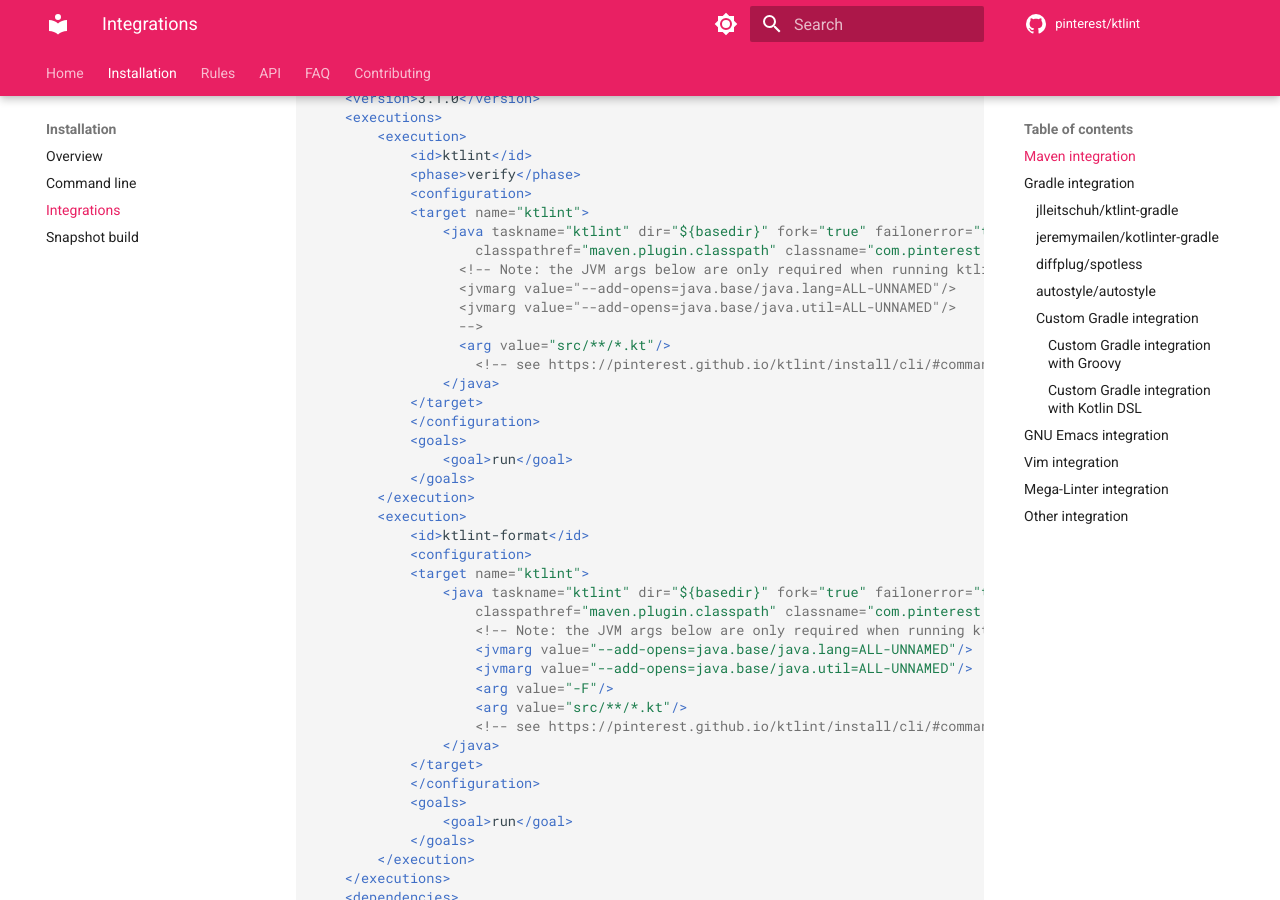
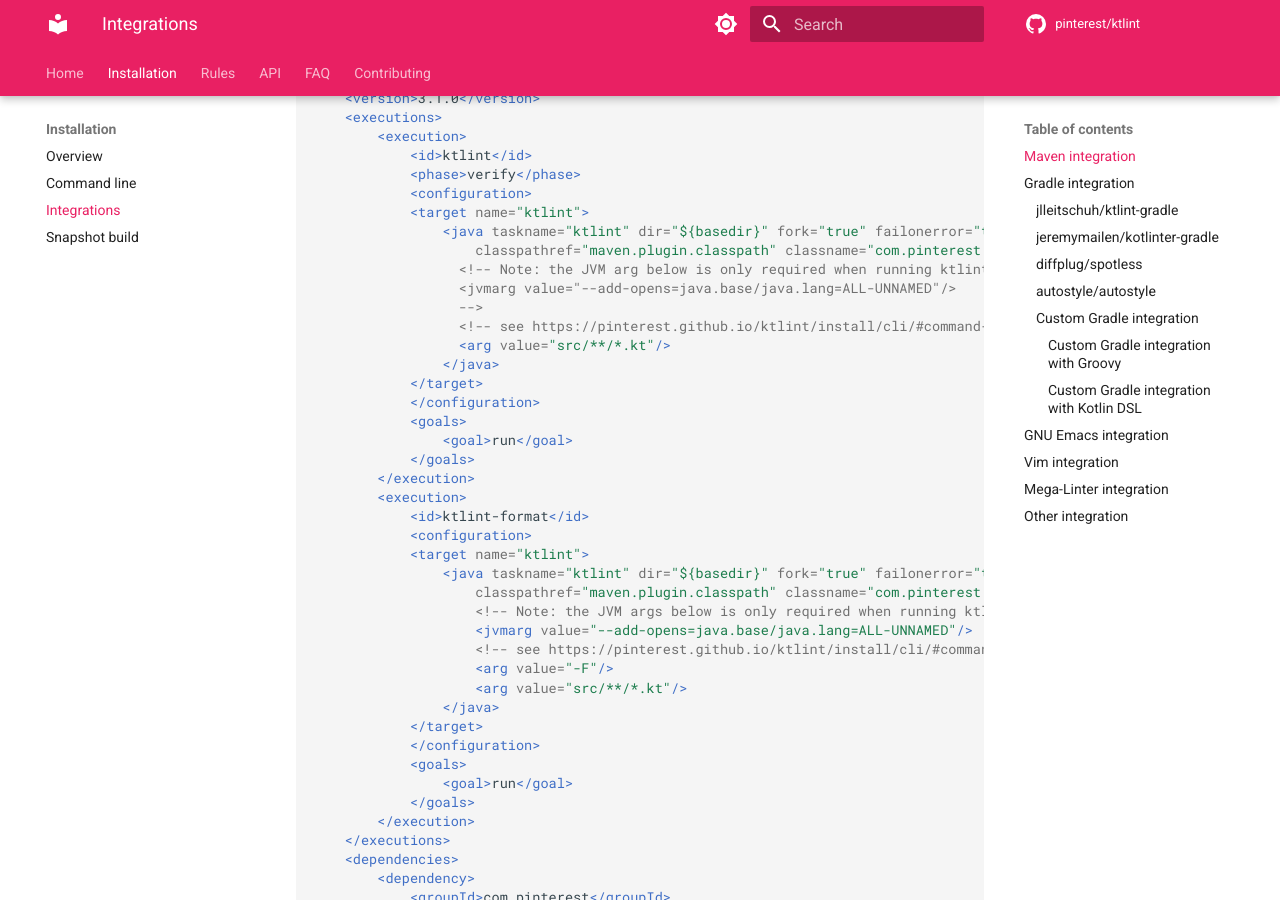
Before and after one commit to pinterest/ktlint, an MkDocs documentation site: the page built from docs/install/integrations.md, in a window 1280 px wide and 900 px high, scrolled down 527 px. Built offline with MkDocs 1.6.1 and Material for MkDocs 9.7.7, drawn with Linux system fonts in a browser that asks for light colours; comment, search, counter and statistics services are not loaded.

Commit message:
Remove unneeded `--add-opens=java.base/java.util=ALL-UNNAMED`
Closes #1886

```diff
--- a/docs/install/integrations.md
+++ b/docs/install/integrations.md
@@ -21,12 +21,11 @@ See [cli usage](../cli) for arguments that can be supplied to `ktlint`.
             <target name="ktlint">
                 <java taskname="ktlint" dir="${basedir}" fork="true" failonerror="true"
                     classpathref="maven.plugin.classpath" classname="com.pinterest.ktlint.Main">
-                  <!-- Note: the JVM args below are only required when running ktlint with Java 16+ in format mode.
+                  <!-- Note: the JVM arg below is only required when running ktlint with Java 16+ in format mode.
                   <jvmarg value="--add-opens=java.base/java.lang=ALL-UNNAMED"/>
-                  <jvmarg value="--add-opens=java.base/java.util=ALL-UNNAMED"/>
                   -->
+                  <!-- see https://pinterest.github.io/ktlint/install/cli/#command-line-usage for more information -->
                   <arg value="src/**/*.kt"/>
-                    <!-- see https://pinterest.github.io/ktlint/install/cli/#command-line-usage for more information -->
                 </java>
             </target>
             </configuration>
@@ -40,12 +39,11 @@ See [cli usage](../cli) for arguments that can be supplied to `ktlint`.
             <target name="ktlint">
                 <java taskname="ktlint" dir="${basedir}" fork="true" failonerror="true"
                     classpathref="maven.plugin.classpath" classname="com.pinterest.ktlint.Main">
-                    <!-- Note: the JVM args below are only required when running ktlint with Java 16+ in format mode -->
+                    <!-- Note: the JVM args below is only required when running ktlint with Java 16+ in format mode -->
                     <jvmarg value="--add-opens=java.base/java.lang=ALL-UNNAMED"/>
-                    <jvmarg value="--add-opens=java.base/java.util=ALL-UNNAMED"/>
+                    <!-- see https://pinterest.github.io/ktlint/install/cli/#command-line-usage for more information -->
                     <arg value="-F"/>
                     <arg value="src/**/*.kt"/>
-                    <!-- see https://pinterest.github.io/ktlint/install/cli/#command-line-usage for more information -->
                 </java>
             </target>
             </configuration>
```
Also changed, not shown: 2 other files.
